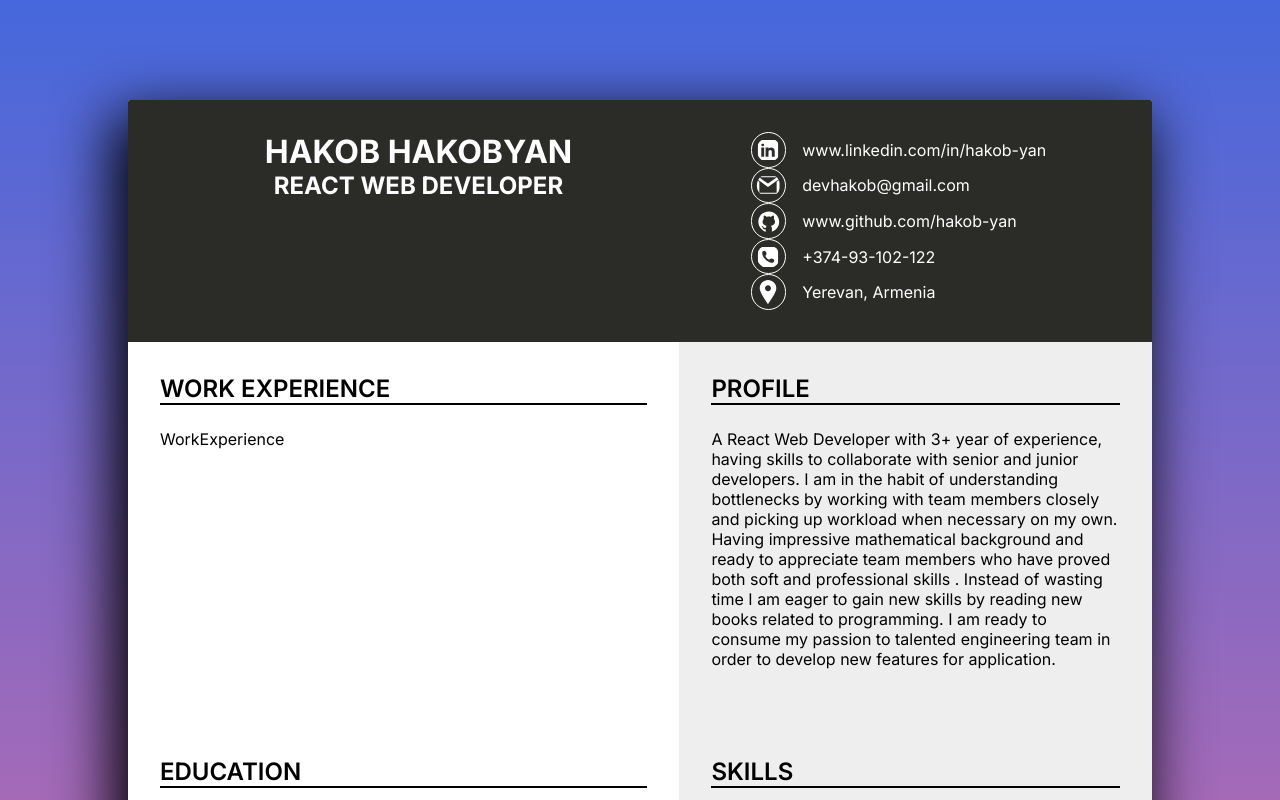
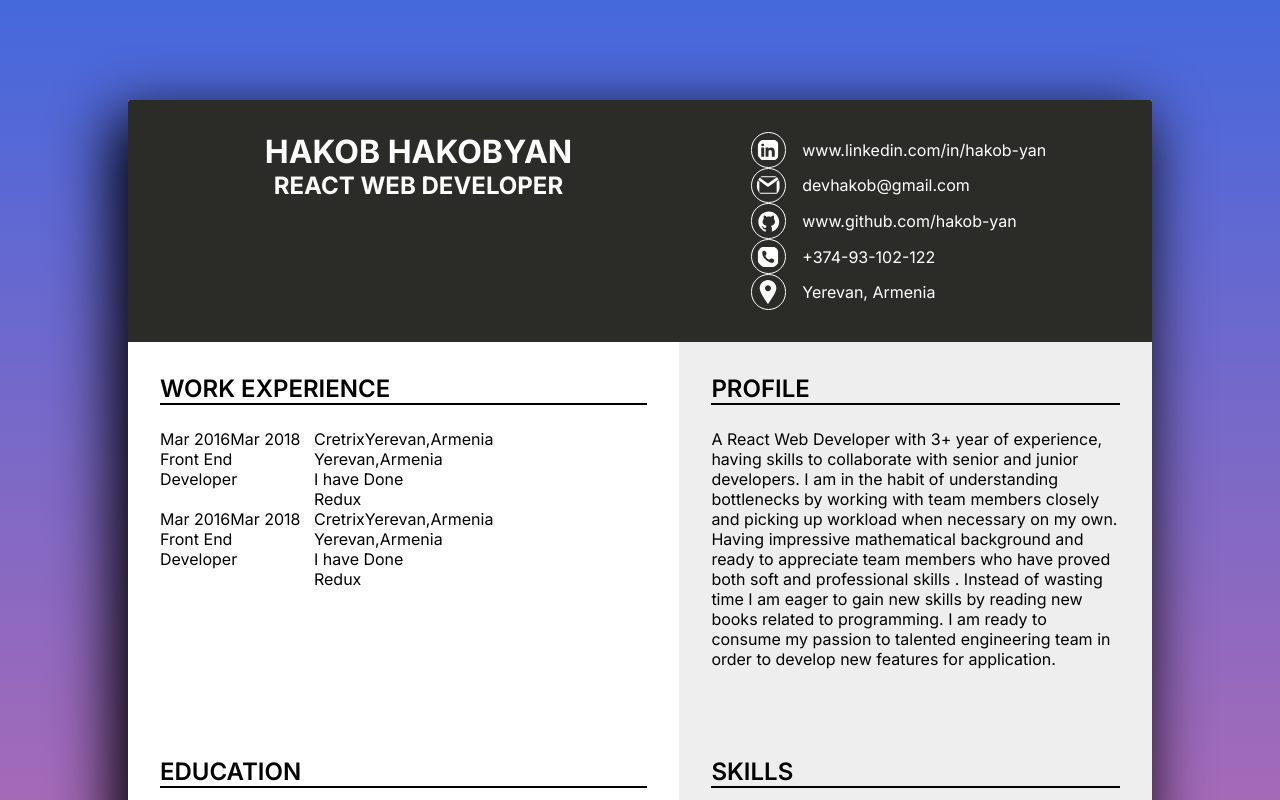
Before and after one commit to hakob-yan/resume-template, a React (Create React App) app: page / in a window 1280 px wide. Shown: the top 800 px of the page. Built offline with nearby package versions, Linux system fonts and the light colour scheme.

Commit message:
added job desc

```diff
--- a/src/App.scss
+++ b/src/App.scss
@@ -1,13 +1,17 @@
-.app{
+.app {
   display: grid;
-  grid-template-columns: repeat(13 ,1fr);
+  grid-template-columns: repeat(13, 1fr);
   width: 80%;
-  margin:100px auto 0 auto;
+  margin: 100px auto 0 auto;
   background: #fff;
   box-shadow: -10px 20px 60px 5px;
   border-radius: 2px;
   overflow: hidden;
-  .topic{
-    margin :1.5rem 0
+  .topic {
+    margin: 1.5rem 0;
+  }
+  .section-seperated {
+    display: grid;
+    grid-template-columns: repeat(3, 1fr);
   }
 }
--- a/src/components/Education/index.js
+++ b/src/components/Education/index.js
@@ -5,7 +5,7 @@ function Education() {
   return (
     <div className="Education section">
       <p className="section-title">Education</p>
-      <div className="topic">Education</div>
+      <div className="topic section-seperated ">Education</div>
     </div>
   );
 }
--- a/src/components/WorkExperience/index.js
+++ b/src/components/WorkExperience/index.js
@@ -1,11 +1,51 @@
 import React from "react";
 import "./styles.scss";
+const jobsArr = [
+  {
+    startDate: "Mar 2016",
+    endDate: "Mar 2018",
+    position: "Front End Developer",
+    companyName: "Cretrix",
+    location: "Yerevan,Armenia",
+    aboutCompany: "Yerevan,Armenia",
+    responsibilities: "I have Done",
+    usedTechnologies: "Redux",
+  },
+  {
+    startDate: "Mar 2016",
+    endDate: "Mar 2018",
+    position: "Front End Developer",
+    companyName: "Cretrix",
+    location: "Yerevan,Armenia",
+    aboutCompany: "Yerevan,Armenia",
+    responsibilities: "I have Done",
+    usedTechnologies: "Redux",
+  },
+];
 
 function WorkExperience() {
   return (
     <div className="WorkExperience section">
       <p className="section-title">Work Experience</p>
-      <div className="topic">WorkExperience</div>
+      <div className="topic section-seperated ">
+        {jobsArr.map((job) => {
+          return (
+            <>
+              <div className="job-left-side">
+                <p className="duration">{job.startDate + job.endDate}</p>
+                <p className="position">{job.position}</p>
+              </div>
+              <div className="job-right-side">
+                <p className="job-title">{job.companyName + job.location}</p>
+                <p className="about-company">{job.aboutCompany}</p>
+                <p className="job-duties">{job.responsibilities}</p>
+                <p className="job-tech-stack">{job.usedTechnologies}</p>
+
+              </div>
+            </>
+          );
+        })}
+      </div>
     </div>
   );
 }
--- a/src/components/WorkExperience/styles.scss
+++ b/src/components/WorkExperience/styles.scss
@@ -1,3 +1,10 @@
 .WorkExperience {
   grid-column: 1 /8;
+  .job-left-side {
+    grid-column: 1 /2;
+
+  }
+  .job-right-side {
+    grid-column: 2 /3;
+  }
 }
```
Also changed, not shown: src/App.js (+10 -11 lines).
